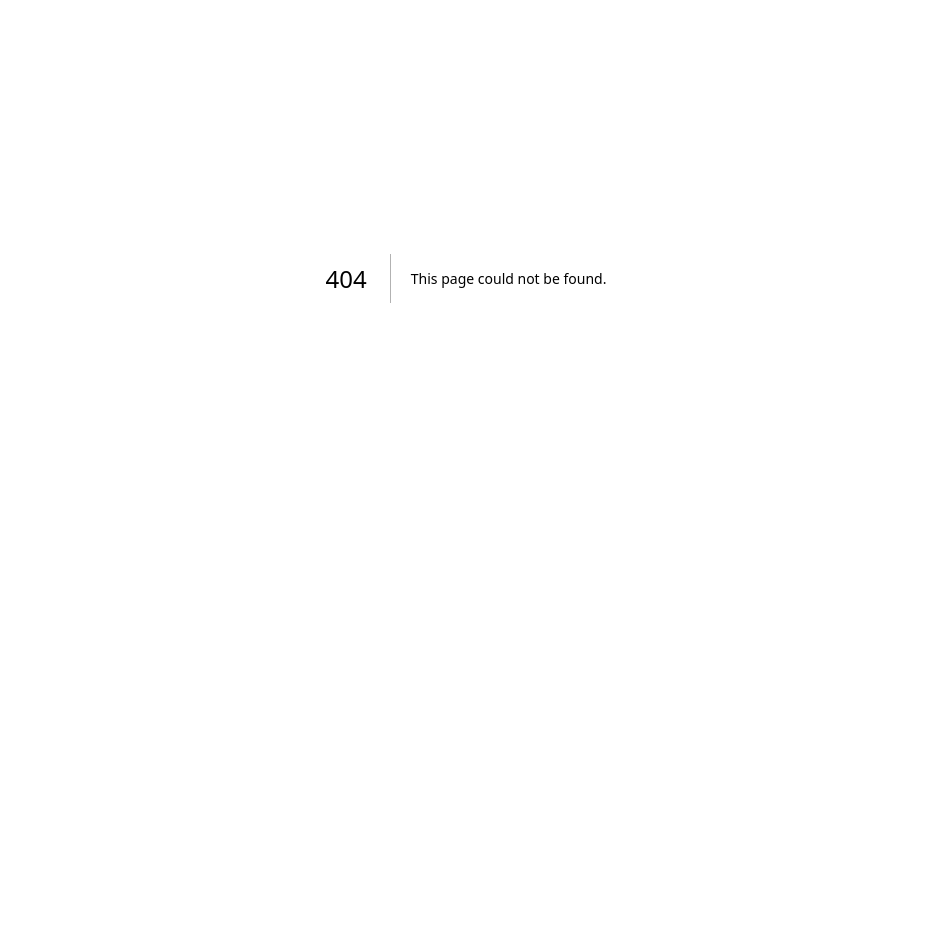
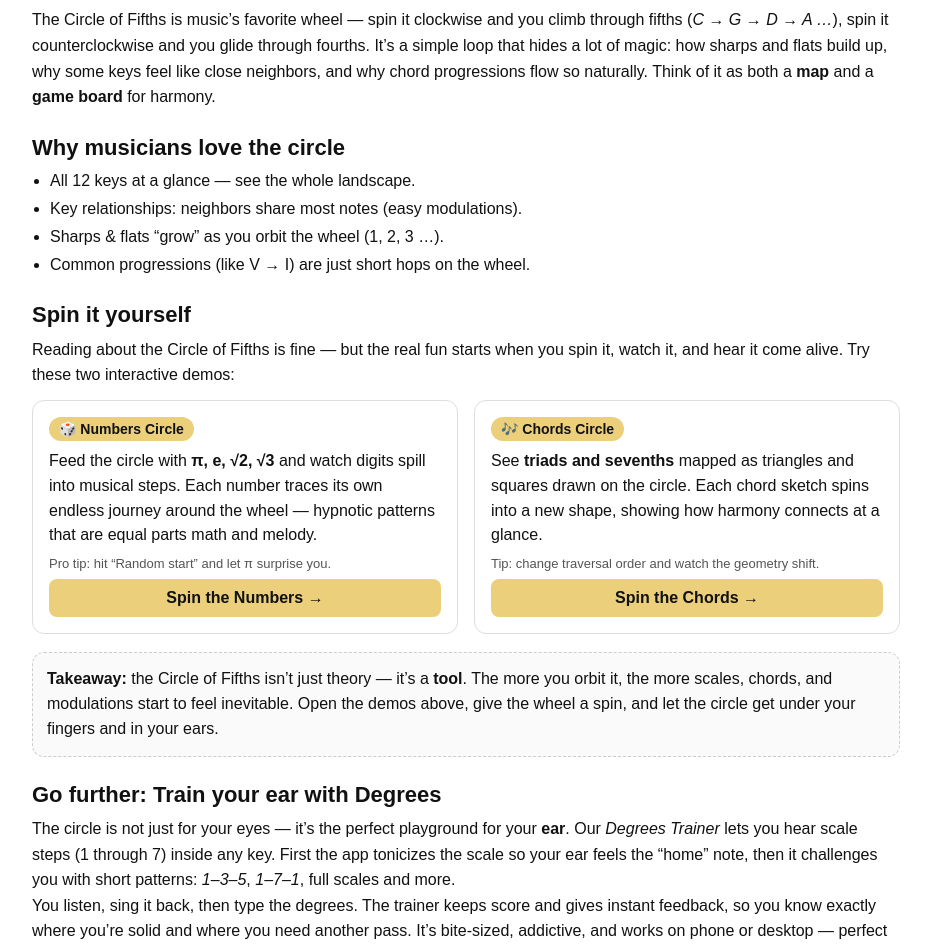
Before and after one commit to andreyeremichev/pianotrainer, a Next.js app: page /learn/spin-circle-of-fifths in a window 1280 px wide. Before the commit this address had no page. Shown: the part 122-1070 px from the top of the page, without its empty margins (174-1105 px from the left). Before the commit the page ends 800 px from the top, so only its background shows below. Built offline with nearby package versions, Linux system fonts and the light colour scheme; a web font is replaced by a local one.

Commit message:
chore(learn): rename Circle of Fifths page to /learn/spin-circle-of-fifths

```diff
--- a/app/(site)/learn/circle-of-fifths-explained/page.tsx
+++ /dev/null
@@ -1,2 +0,0 @@
-export const metadata = { title: "Circle of Fifths Explained • PianoTrainer" };
-export default function Page(){ return <main style={{padding:16}}><h1>Circle of Fifths Explained</h1><p>What it is and how to use it.</p></main>; }
--- /dev/null
+++ b/app/(site)/learn/spin-circle-of-fifths/page.tsx
@@ -0,0 +1,191 @@
+"use client";
+
+import Link from "next/link";
+
+export default function CircleOfFifthsExplainedPage() {
+  return (
+    <main className="cof-page">
+      <style>{`
+        .cof-page {
+          max-width: 900px;
+          margin: 0 auto;
+          padding: 16px;
+          color: #111;                 /* light article text */
+        }
+        .lead {
+          font-size: 16px;
+          line-height: 1.6;
+        }
+        .h1 {
+          margin: 0 0 8px;
+          font-size: 32px;
+          line-height: 1.2;
+          letter-spacing: .2px;
+        }
+        .h2 {
+          margin: 24px 0 8px;
+          font-size: 22px;
+          line-height: 1.25;
+        }
+        .bullets {
+          margin: 8px 0 0;
+          padding-left: 18px;
+        }
+        .bullets li {
+          margin: 4px 0;
+          line-height: 1.5;
+        }
+
+        /* Highlight cards */
+        .deck {
+          display: grid;
+          gap: 16px;
+          grid-template-columns: 1fr;
+          margin-top: 12px;
+        }
+        @media (min-width: 720px) {
+          .deck { grid-template-columns: 1fr 1fr; }
+        }
+        .card {
+          border: 1px solid #ddd;
+          background: #fff;
+          border-radius: 12px;
+          padding: 16px;
+          display: grid;
+          gap: 8px;
+          transition: box-shadow .15s ease, transform .15s ease;
+        }
+        .card:hover {
+          transform: translateY(-2px);
+          box-shadow: 0 6px 20px rgba(0,0,0,.12);
+        }
+        .chip {
+          display: inline-flex;
+          align-items: center;
+          gap: 6px;
+          font-weight: 700;
+          font-size: 14px;
+          color: #111;
+          background: #EBCF7A; /* gold */
+          border-radius: 999px;
+          padding: 4px 10px;
+          width: max-content;
+        }
+        .blurb {
+          line-height: 1.55;
+          min-height: 3em;
+        }
+        .cta {
+          display: inline-flex;
+          align-items: center;
+          justify-content: center;
+          font-weight: 700;
+          text-decoration: none;
+          color: #111;
+          background: #EBCF7A;         /* gold */
+          border-radius: 8px;
+          padding: 10px 14px;
+          margin-top: auto;
+          transition: filter .15s ease;
+        }
+        .cta:hover { filter: brightness(1.05); }
+        .meta {
+          font-size: 13px;
+          color: #555;
+        }
+        .callout {
+          margin-top: 18px;
+          border: 1px dashed #ccc;
+          background: #fafafa;
+          border-radius: 12px;
+          padding: 14px;
+          line-height: 1.55;
+        }
+      `}</style>
+
+      {/* Title (Option B) */}
+      <h1 className="h1">Spin the Circle of Fifths</h1>
+
+      {/* Opening paragraph (playful) */}
+      <p className="lead">
+        The Circle of Fifths is music’s favorite wheel — spin it clockwise and you climb
+        through fifths (<em>C → G → D → A …</em>), spin it counterclockwise and you glide
+        through fourths. It’s a simple loop that hides a lot of magic: how sharps and flats
+        build up, why some keys feel like close neighbors, and why chord progressions flow
+        so naturally. Think of it as both a <strong>map</strong> and a <strong>game board</strong> for harmony.
+      </p>
+
+      <h2 className="h2">Why musicians love the circle</h2>
+      <ul className="bullets">
+        <li>All 12 keys at a glance — see the whole landscape.</li>
+        <li>Key relationships: neighbors share most notes (easy modulations).</li>
+        <li>Sharps & flats “grow” as you orbit the wheel (1, 2, 3 …).</li>
+        <li>Common progressions (like V → I) are just short hops on the wheel.</li>
+      </ul>
+
+      {/* CTA section (punched up) */}
+      <h2 className="h2">Spin it yourself</h2>
+      <p className="lead">
+        Reading about the Circle of Fifths is fine — but the real fun starts when you spin it,
+        watch it, and hear it come alive. Try these two interactive demos:
+      </p>
+
+      <div className="deck">
+        {/* Numbers Circle */}
+        <article className="card">
+          <span className="chip">🎲 Numbers Circle</span>
+          <p className="blurb">
+            Feed the circle with <strong>π, e, √2, √3</strong> and watch digits spill into
+            musical steps. Each number traces its own endless journey around the wheel —
+            hypnotic patterns that are equal parts math and melody.
+          </p>
+          <div className="meta">Pro tip: hit “Random start” and let π surprise you.</div>
+          <Link href="/learn/numbers-circle" className="cta" aria-label="Open Numbers Circle">
+            Spin the Numbers →
+          </Link>
+        </article>
+
+        {/* Chords Circle */}
+        <article className="card">
+          <span className="chip">🎶 Chords Circle</span>
+          <p className="blurb">
+            See <strong>triads and sevenths</strong> mapped as triangles and squares
+            drawn on the circle. Each chord sketch spins into a new shape, showing how
+            harmony connects at a glance.
+          </p>
+          <div className="meta">Tip: change traversal order and watch the geometry shift.</div>
+          <Link href="/learn/chords-circle" className="cta" aria-label="Open Chords Circle">
+            Spin the Chords →
+          </Link>
+        </article>
+      </div>
+
+      {/* Takeaway */}
+      <div className="callout">
+        <strong>Takeaway:</strong> the Circle of Fifths isn’t just theory — it’s a <strong>tool</strong>.
+        The more you orbit it, the more scales, chords, and modulations start to feel inevitable.
+        Open the demos above, give the wheel a spin, and let the circle get under your fingers and
+        in your ears.
+      </div>
+
+      {/* Degrees Ear Trainer teaser */}
+      <h2 className="h2">Go further: Train your ear with Degrees</h2>
+      <p className="lead">
+        The circle is not just for your eyes — it’s the perfect playground for your <strong>ear</strong>.
+        Our <em>Degrees Trainer</em> lets you hear scale steps (1 through 7) inside any key.
+        First the app tonicizes the scale so your ear feels the “home” note, then it challenges you
+        with short patterns: <em>1–3–5</em>, <em>1–7–1</em>, full scales and more.
+      </p>
+      <p className="lead">
+        You listen, sing it back, then type the degrees. The trainer keeps score and gives instant
+        feedback, so you know exactly where you’re solid and where you need another pass. It’s
+        bite-sized, addictive, and works on phone or desktop — perfect for daily practice.
+      </p>
+      <div style={{ marginTop: 12 }}>
+        <Link href="/trainer/ear/degrees" className="cta" aria-label="Open Degrees Ear Trainer">
+          🎧 Try the Degrees Ear Trainer →
+        </Link>
+      </div>
+    </main>
+  );
+}
```
